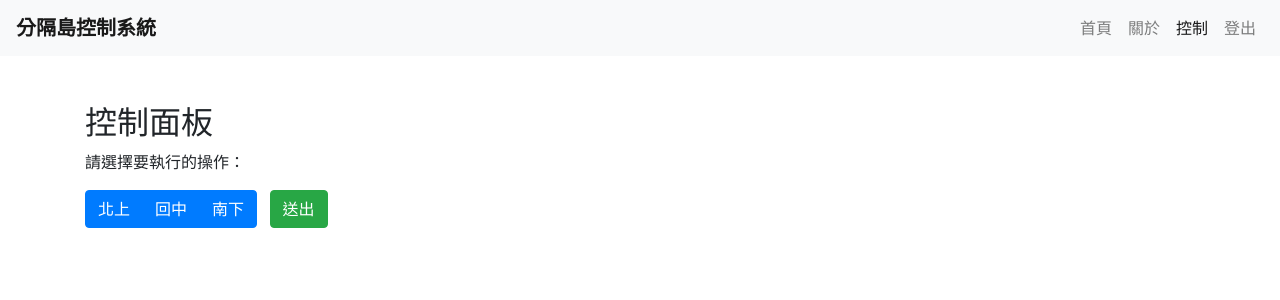
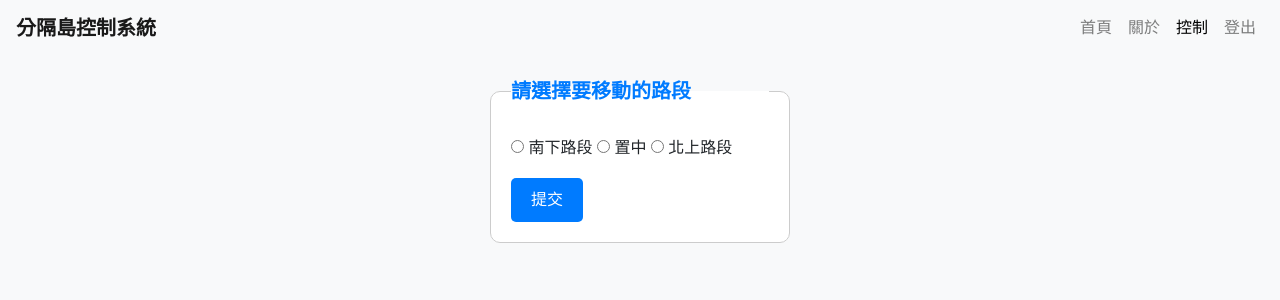
Before and after one commit to hongfu553/highway_websystem, a Flask app: page /control in a window 1280 px wide. Shown: the top 300 px of the page. Run offline with Flask 3, Linux system fonts and the light colour scheme; the visitor is signed in with stand-in values (Sample User, id 1); some libraries are stand-ins or nearby versions.

Commit message:
control and datebase update
完善全面功能，MQTT狀態還無法使用

```diff
--- a/app.py
+++ b/app.py
@@ -1,4 +1,4 @@
-from flask import Flask, render_template, redirect, url_for, request
+from flask import Flask, render_template, redirect, url_for, request, flash
 from flask_bootstrap import Bootstrap
 from flask_login import LoginManager, UserMixin, login_user, logout_user, login_required, current_user
 from flask_sqlalchemy import SQLAlchemy
@@ -6,10 +6,8 @@ import paho.mqtt.client as mqtt
 
 app = Flask(__name__)
 app.config['SECRET_KEY'] = 'your_secret_key_here'
-# Update the database URI to use PostgreSQL
 app.config['SQLALCHEMY_DATABASE_URI'] = 'postgresql://postgres.atsxuiflbxzohuutmdnh:*$c?MT+?7vqrF7a@aws-0-ap-southeast-1.pooler.supabase.com:5432/postgres'
 app.config['SQLALCHEMY_TRACK_MODIFICATIONS'] = False
-Bootstrap(app)
 db = SQLAlchemy(app)
 
 login_manager = LoginManager()
@@ -19,8 +17,8 @@ mqtt_broker = "hongfu553.myds.me"
 mqtt_port = 1883
 mqtt_topic = "tofu/road"
 
-client= mqtt.Client()
-client.connect(mqtt_broker,mqtt_port)
+client = mqtt.Client()
+client.connect(mqtt_broker, mqtt_port)
 
 class User(db.Model, UserMixin):
     id = db.Column(db.Integer, primary_key=True)
@@ -40,7 +38,7 @@ def login():
         if user and user.password == password:
             login_user(user)
             return redirect(url_for('index'))
-        ('Invalid username or password. Please try again.', 'error')
+        flash('Invalid username or password. Please try again.', 'error')
     return render_template('login.html')
 
 @app.route('/logout')
@@ -51,23 +49,22 @@ def logout():
 
 @app.route('/')
 def index():
-    return render_template('index.html')
-
-@app.route('/send', methods=['POST'])
-def send():
-    message = request.form['message']
-    result = client.publish(mqtt_topic, message)
-    if result.rc == mqtt.MQTT_ERR_SUCCESS:
-        print("Message published successfully")
+    if hasattr(client, 'connected_flag') and client.connected_flag:
+        mqtt_status = "Connected"
     else:
-        print("Failed to publish message")
+        mqtt_status = "Not Connected"
+    return render_template('index.html', mqtt_status=mqtt_status)
 
 @app.route('/about')
 def about():
     return render_template('about.html')
 
-@app.route('/control')
+@app.route('/control', methods=['GET', 'POST'])
 def control():
+    if request.method == 'POST':
+        mv = request.form['mv']
+        print(mv)
+        client.publish(mqtt_topic,mv)
     return render_template('control.html')
 
 @app.before_request
--- a/templates/control.html
+++ b/templates/control.html
@@ -2,9 +2,58 @@
 <html lang="zh-Hant">
 <head>
     <meta charset="UTF-8">
+    <meta name="viewport" content="width=device-width, initial-scale=1.0">
     <link rel="shortcut icon" href="\static\img\favicon.ico"/>
     <title>控制</title>
     <link rel="stylesheet" href="https://stackpath.bootstrapcdn.com/bootstrap/4.5.2/css/bootstrap.min.css">
+    <style>
+        body {
+            background-color: #f8f9fa;
+            font-family: Arial, sans-serif;
+        }
+        .navbar-brand {
+            font-weight: bold;
+            color: #007bff;
+        }
+        .navbar-nav .nav-link {
+            color: #007bff;
+        }
+        .navbar-nav .nav-item.active .nav-link {
+            color: #000;
+        }
+        fieldset {
+            border: 1px solid #ccc;
+            padding: 20px;
+            border-radius: 10px;
+            background-color: #fff;
+            margin-top: 20px;
+            width: 300px;
+            margin-left: auto;
+            margin-right: auto;
+        }
+        legend {
+            font-size: 20px;
+            font-weight: bold;
+            color: #007bff;
+            margin-bottom: 10px;
+        }
+        label {
+            font-size: 16px;
+        }
+        button[type="submit"] {
+            background-color: #007bff;
+            color: #fff;
+            border: none;
+            padding: 10px 20px;
+            border-radius: 5px;
+            cursor: pointer;
+            font-size: 16px;
+            margin-top: 10px;
+        }
+        button[type="submit"]:hover {
+            background-color: #0056b3;
+        }
+    </style>
 </head>
 <body>
     <nav class="navbar navbar-expand-lg navbar-light bg-light">
@@ -30,41 +79,23 @@
             </ul>
         </div>
     </nav>
-    <div class="container mt-5">
-        <h2>控制面板</h2>
-        <p>請選擇要執行的操作：</p>
+    <form method="post">
+        <fieldset>
+          <legend>請選擇要移動的路段</legend>
+          <div>
+            <input type="radio" id="contactChoice1" name="mv" value="south" />
+            <label for="contactChoice1">南下路段</label>
 
-        <!-- Buttons for controlling -->
-        <div class="btn-group mr-2" role="group" aria-label="Control Buttons">
-            <button type="button" class="btn btn-primary" onclick="setDirection('north')">北上</button>
-            <button type="button" class="btn btn-primary" onclick="setDirection('center')">回中</button>
-            <button type="button" class="btn btn-primary" onclick="setDirection('south')">南下</button>
-        </div>
-        <button type="button" class="btn btn-success" onclick="sendMQTT()">送出</button>
-    </div>
+            <input type="radio" id="contactChoice2" name="mv" value="middle" />
+            <label for="contactChoice2">置中</label>
 
-    <script>
-        // Variables to store selected direction
-        var selectedDirection = '';
-
-        // Function to set selected direction
-        function setDirection(direction) {
-            selectedDirection = direction;
-        }
-
-        // Function to send MQTT message
-        function sendMQTT() {
-            if (selectedDirection !== '') {
-                // Send MQTT message based on selected direction
-                // Replace the following line with your MQTT message sending logic
-                console.log('Sending MQTT message for direction: ' + selectedDirection);
-
-                // Reset selected direction
-                selectedDirection = '';
-            } else {
-                alert('請選擇一個方向後再點擊「送出」按鈕。');
-            }
-        }
-    </script>
+            <input type="radio" id="contactChoice3" name="mv" value="north" />
+            <label for="contactChoice3">北上路段</label>
+          </div>
+          <div>
+            <button type="submit">提交</button>
+          </div>
+        </fieldset>
+      </form>
 </body>
 </html>
```
Also changed, not shown: mqtt_test_tools/send_msg.py (added, +9 -0 lines), mqtt_test_tools/sub_topic.py (added, +22 -0 lines), templates/index.html (+1 -36 lines).
